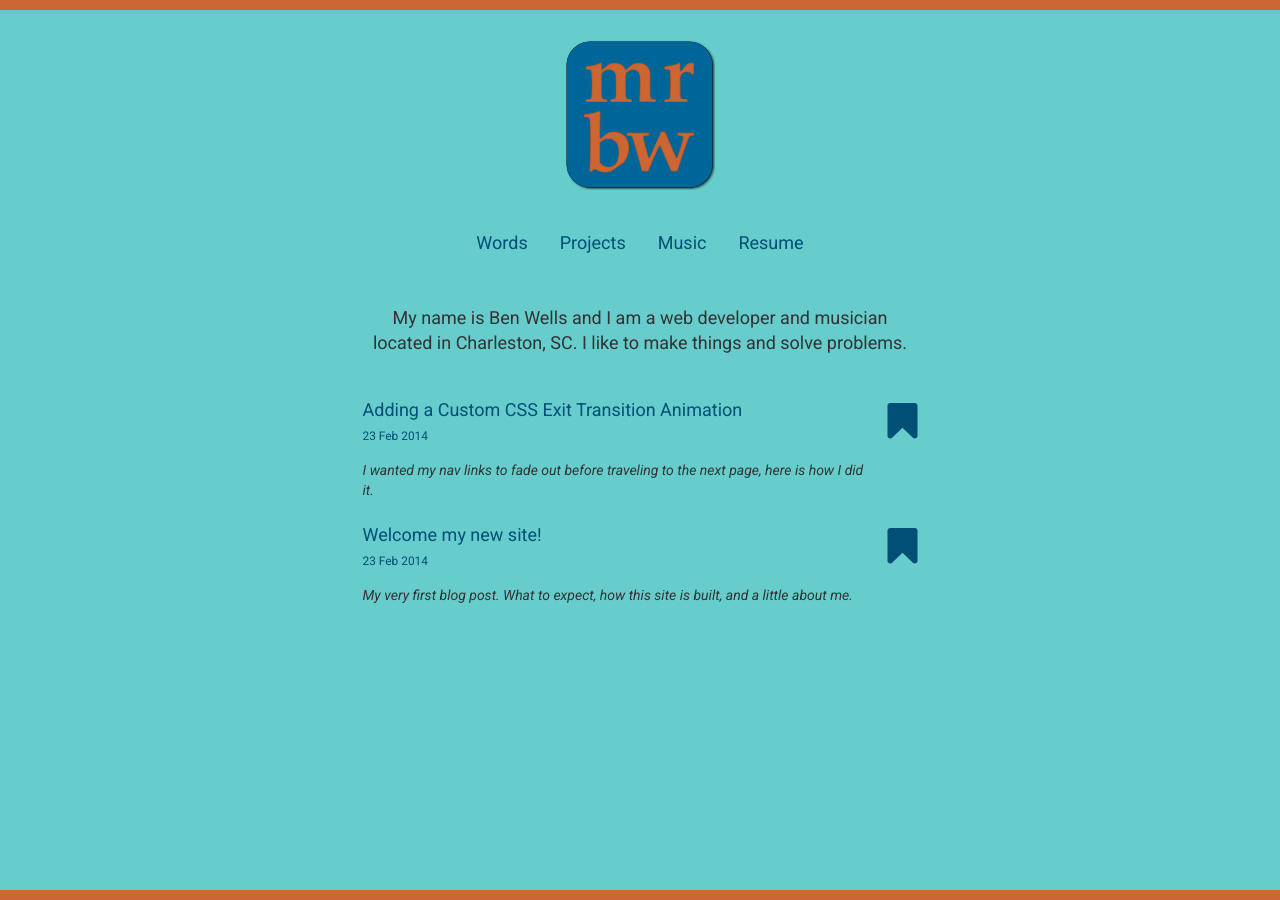
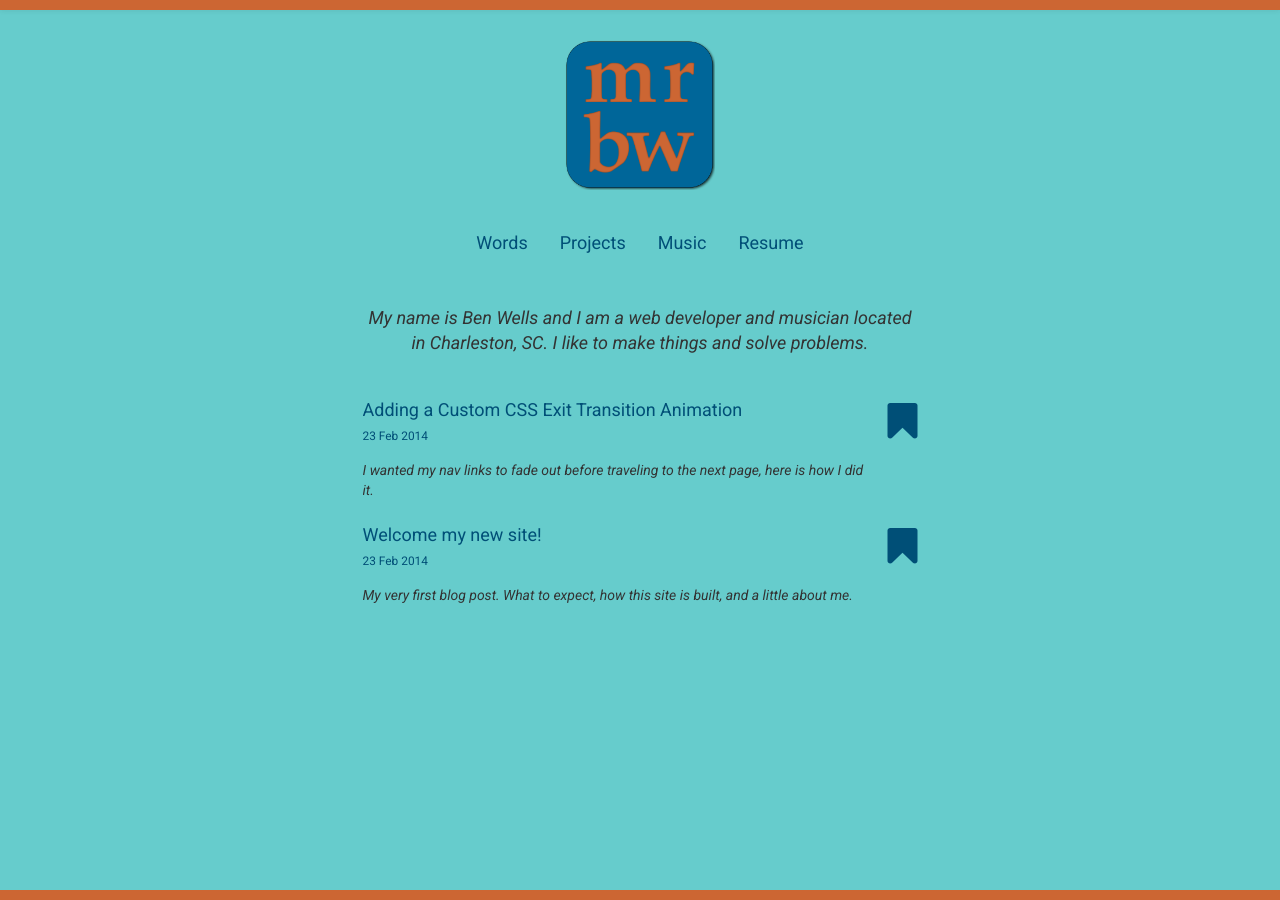
Before and after one commit to benwells/benwells.github.io, a Jekyll site: the page built from index.html, in a window 1280 px wide. Built offline with Jekyll 4.4.1, drawn with Linux system fonts in a browser that asks for light colours; nearby versions of some CDN libraries; Markdown is read by kramdown in place of the engine named in the settings.

Commit message:
formatted description

```diff
--- a/_includes/personal_description.html
+++ b/_includes/personal_description.html
@@ -1,8 +1,8 @@
 <div class="row clearfix" id='personal-desc'>
   <div class="col-md-3 column"></div>
   <div class="col-md-6 column">
-    <p class='lead text-center'>
-      My name is Ben Wells and I am a web developer and musician located in Charleston, SC. I like to make things and solve problems.
+    <p class='lead text-center' style='font-size:large;'>
+      <i>My name is Ben Wells and I am a web developer and musician located in Charleston, SC. I like to make things and solve problems.</i>
     </p>
   </div>
   <div class="col-md-3 column"></div>
```
